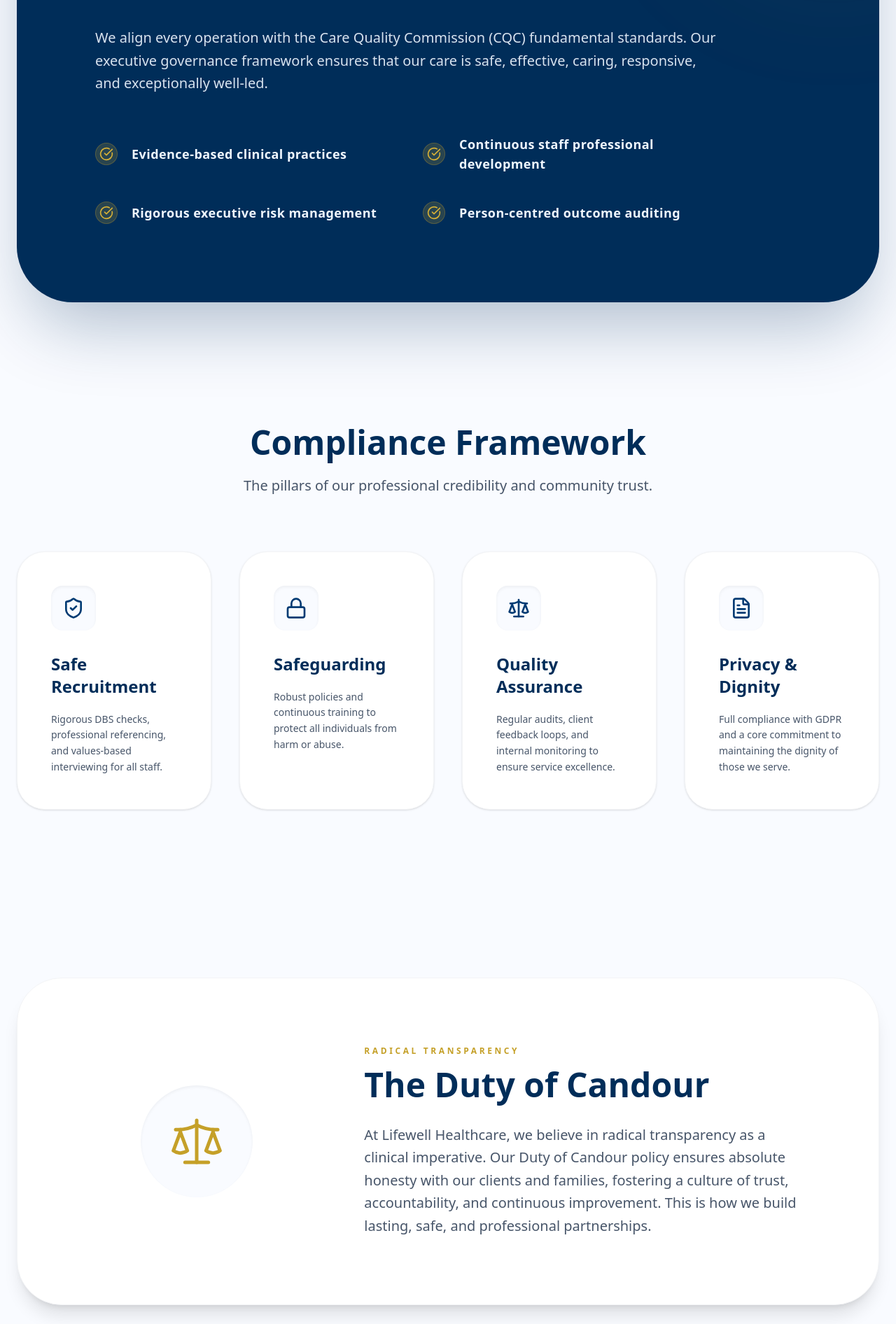
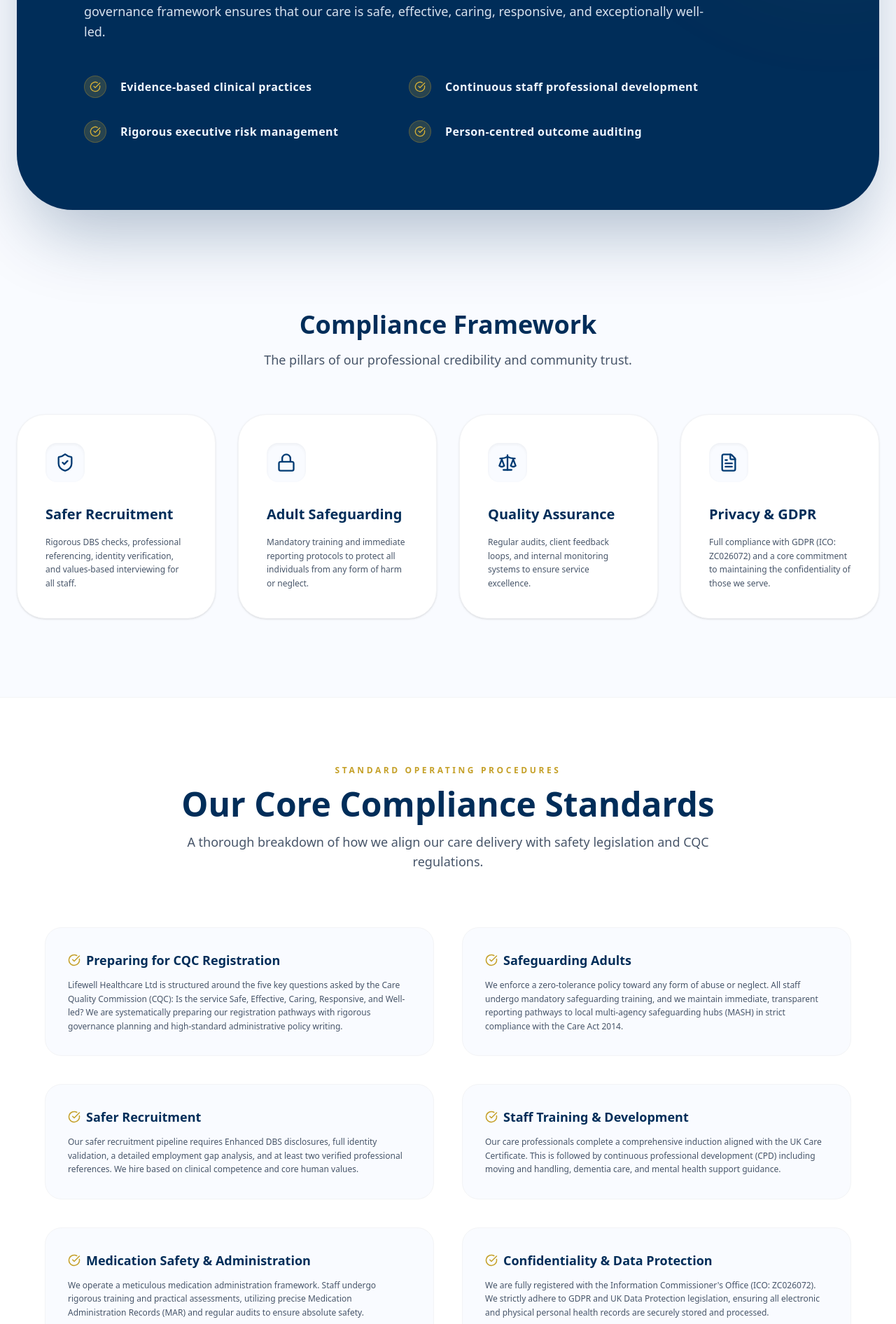
Before and after one commit to osofocarl-web/lifewell-healthcare, a Next.js app: page /compliance in a window 1280 px wide. Shown: the part 905-2797 px from the top of the page at 70% size. Built offline with nearby package versions, Linux system fonts and the light colour scheme.

Commit message:
fix: src/app/compliance/page.tsx

```diff
--- a/src/app/compliance/page.tsx
+++ b/src/app/compliance/page.tsx
@@ -2,29 +2,76 @@
 
 import React from "react";
 import { motion } from "framer-motion";
-import { ShieldCheck, Scale, FileText, Lock, CheckCircle } from "lucide-react";
+import { ShieldCheck, Scale, FileText, Lock, CheckCircle, Award, ShieldAlert, Heart, GraduationCap } from "lucide-react";
 
 const principles = [
   {
-    title: "Safe Recruitment",
-    desc: "Rigorous DBS checks, professional referencing, and values-based interviewing for all staff.",
+    title: "Safer Recruitment",
+    desc: "Rigorous DBS checks, professional referencing, identity verification, and values-based interviewing for all staff.",
     icon: ShieldCheck
   },
   {
-    title: "Safeguarding",
-    desc: "Robust policies and continuous training to protect all individuals from harm or abuse.",
+    title: "Adult Safeguarding",
+    desc: "Mandatory training and immediate reporting protocols to protect all individuals from any form of harm or neglect.",
     icon: Lock
   },
   {
     title: "Quality Assurance",
-    desc: "Regular audits, client feedback loops, and internal monitoring to ensure service excellence.",
+    desc: "Regular audits, client feedback loops, and internal monitoring systems to ensure service excellence.",
     icon: Scale
   },
   {
-    title: "Privacy & Dignity",
-    desc: "Full compliance with GDPR and a core commitment to maintaining the dignity of those we serve.",
+    title: "Privacy & GDPR",
+    desc: "Full compliance with GDPR (ICO: ZC026072) and a core commitment to maintaining the confidentiality of those we serve.",
     icon: FileText
   },
+];
+
+const complianceAreas = [
+  {
+    title: "Preparing for CQC Registration",
+    desc: "Lifewell Healthcare Ltd is structured around the five key questions asked by the Care Quality Commission (CQC): Is the service Safe, Effective, Caring, Responsive, and Well-led? We are systematically preparing our registration pathways with rigorous governance planning and high-standard administrative policy writing."
+  },
+  {
+    title: "Safeguarding Adults",
+    desc: "We enforce a zero-tolerance policy toward any form of abuse or neglect. All staff undergo mandatory safeguarding training, and we maintain immediate, transparent reporting pathways to local multi-agency safeguarding hubs (MASH) in strict compliance with the Care Act 2014."
+  },
+  {
+    title: "Safer Recruitment",
+    desc: "Our safer recruitment pipeline requires Enhanced DBS disclosures, full identity validation, a detailed employment gap analysis, and at least two verified professional references. We hire based on clinical competence and core human values."
+  },
+  {
+    title: "Staff Training & Development",
+    desc: "Our care professionals complete a comprehensive induction aligned with the UK Care Certificate. This is followed by continuous professional development (CPD) including moving and handling, dementia care, and mental health support guidance."
+  },
+  {
+    title: "Medication Safety & Administration",
+    desc: "We operate a meticulous medication administration framework. Staff undergo rigorous training and practical assessments, utilizing precise Medication Administration Records (MAR) and regular audits to ensure absolute safety."
+  },
+  {
+    title: "Confidentiality & Data Protection",
+    desc: "We are fully registered with the Information Commissioner's Office (ICO: ZC026072). We strictly adhere to GDPR and UK Data Protection legislation, ensuring all electronic and physical personal health records are securely stored and processed."
+  },
+  {
+    title: "Complaints & Transparent Feedback",
+    desc: "We view feedback as a crucial mechanism for growth. We maintain a clear, transparent, and structured complaints procedure, ensuring all feedback is acknowledged immediately, investigated thoroughly, and resolved with care and candour."
+  },
+  {
+    title: "Quality Assurance & Internal Audits",
+    desc: "Our clinical governance requires monthly and quarterly audits of care plans, medication sheets, and staff files. These internal audits are combined with regular client satisfaction surveys to foster a culture of continuous improvement."
+  },
+  {
+    title: "Proactive Risk Management",
+    desc: "Before any care begins, we perform detailed environmental and physical risk assessments. These assessments are designed to maximize personal independence while managing safety, fall risks, and mobility hazards proactively."
+  },
+  {
+    title: "Person-Centred Care Planning",
+    desc: "Every individual receives a bespoke care package co-produced with them and their family. Our care plans recognize personal preferences, life stories, dietary choices, and religious routines, ensuring support remains personal."
+  },
+  {
+    title: "Clinical Oversight",
+    desc: "Under the leadership of Ida Acquah, our HCPC-registered Lead Occupational Therapist, all care plans are developed and reviewed with clinical precision. We focus on physical rehabilitation, cognitive stimulation, and functional independence."
+  }
 ];
 
 export default function CompliancePage() {
@@ -40,23 +87,23 @@ export default function CompliancePage() {
           <h1 className="text-6xl md:text-8xl font-outfit mb-10 text-brand-blue-dark leading-tight">
             Governance, <span className="text-brand-blue">Safety</span> & Excellence
           </h1>
-          <p className="text-2xl text-text-muted max-w-4xl mx-auto leading-relaxed font-medium">
-            Lifewell Healthcare Ltd is built on a foundation of uncompromising safety. We are currently preparing for CQC-regulated operations, adhering to the highest UK standards of clinical governance.
+          <p className="text-xl text-text-muted max-w-4xl mx-auto leading-relaxed font-medium">
+            Lifewell Healthcare Ltd is built on a foundation of uncompromising safety. We are currently preparing for CQC-regulated operations, adhering to the highest UK standards of clinical governance and professional transparency.
           </p>
         </motion.div>
       </section>
 
       {/* CQC Banner */}
-      <section className="container mx-auto px-6 mb-32">
-        <div className="bg-brand-blue-dark rounded-[5rem] p-16 lg:p-28 text-white relative overflow-hidden shadow-[0_50px_100px_-20px_rgba(0,45,89,0.3)]">
+      <section className="container mx-auto px-6 mb-24">
+        <div className="bg-brand-blue-dark rounded-[5rem] p-12 lg:p-24 text-white relative overflow-hidden shadow-[0_50px_100px_-20px_rgba(0,45,89,0.3)]">
           <div className="absolute top-0 right-0 w-96 h-96 bg-brand-gold/10 rounded-full blur-[100px] -mr-32 -mt-32"></div>
           <div className="relative z-10 max-w-4xl">
             <span className="text-brand-gold-soft font-black uppercase tracking-[0.3em] text-sm mb-6 block">Our Regulatory Commitment</span>
-            <h2 className="text-5xl md:text-6xl font-outfit mb-10 leading-tight">Right Support, Right Care, <span className="text-brand-gold-soft">Right Culture</span></h2>
-            <p className="text-xl text-blue-50/90 mb-14 leading-relaxed font-medium">
+            <h2 className="text-4xl md:text-5xl font-outfit mb-10 leading-tight">Right Support, Right Care, <span className="text-brand-gold-soft">Right Culture</span></h2>
+            <p className="text-lg text-blue-50/90 mb-12 leading-relaxed font-medium">
               We align every operation with the Care Quality Commission (CQC) fundamental standards. Our executive governance framework ensures that our care is safe, effective, caring, responsive, and exceptionally well-led.
             </p>
-            <div className="grid grid-cols-1 md:grid-cols-2 gap-10">
+            <div className="grid grid-cols-1 md:grid-cols-2 gap-8">
               {[
                 "Evidence-based clinical practices",
                 "Continuous staff professional development",
@@ -65,9 +112,9 @@ export default function CompliancePage() {
               ].map((item, i) => (
                 <div key={i} className="flex items-center gap-5 text-blue-50">
                   <div className="w-8 h-8 rounded-full bg-brand-gold/20 flex items-center justify-center shrink-0 border border-brand-gold/30">
-                    <CheckCircle className="text-brand-gold-soft" size={20} />
+                    <CheckCircle className="text-brand-gold-soft" size={16} />
                   </div>
-                  <span className="text-lg font-bold tracking-wide">{item}</span>
+                  <span className="text-base font-bold tracking-wide">{item}</span>
                 </div>
               ))}
             </div>
@@ -76,36 +123,59 @@ export default function CompliancePage() {
       </section>
 
       {/* Principles Grid */}
-      <section className="container mx-auto px-6 py-12 mb-24">
-        <div className="text-center mb-20">
-          <h2 className="text-5xl font-outfit mb-6 text-brand-blue-dark">Compliance Framework</h2>
-          <p className="text-xl text-text-muted font-medium">The pillars of our professional credibility and community trust.</p>
+      <section className="container mx-auto px-6 py-12 mb-16">
+        <div className="text-center mb-16">
+          <h2 className="text-4xl font-outfit mb-4 text-brand-blue-dark">Compliance Framework</h2>
+          <p className="text-lg text-text-muted font-medium">The pillars of our professional credibility and community trust.</p>
         </div>
-        <div className="grid grid-cols-1 md:grid-cols-2 lg:grid-cols-4 gap-10">
+        <div className="grid grid-cols-1 md:grid-cols-2 lg:grid-cols-4 gap-8">
           {principles.map((item, i) => (
-            <div key={i} className="bg-white p-12 rounded-[2.5rem] border border-gray-100 shadow-sm card-hover-premium transition-premium">
-              <div className="w-16 h-16 bg-brand-bg rounded-2xl flex items-center justify-center text-brand-blue mb-8 shadow-inner">
-                <item.icon size={32} />
+            <div key={i} className="bg-white p-10 rounded-[2.5rem] border border-gray-100 shadow-sm card-hover-premium transition-premium">
+              <div className="w-14 h-14 bg-brand-bg rounded-2xl flex items-center justify-center text-brand-blue mb-8 shadow-inner">
+                <item.icon size={28} />
               </div>
-              <h3 className="text-2xl font-bold mb-5 text-brand-blue-dark">{item.title}</h3>
-              <p className="text-sm text-text-muted leading-relaxed font-medium">{item.desc}</p>
+              <h3 className="text-xl font-bold mb-4 text-brand-blue-dark">{item.title}</h3>
+              <p className="text-xs text-text-muted leading-relaxed font-medium">{item.desc}</p>
             </div>
           ))}
         </div>
       </section>
 
+      {/* Detailed Standards */}
+      <section className="bg-white py-24 border-y border-gray-100">
+        <div className="container mx-auto px-6">
+          <div className="text-center max-w-3xl mx-auto mb-20">
+            <span className="text-brand-gold font-black uppercase tracking-[0.3em] text-xs mb-4 block">Standard Operating Procedures</span>
+            <h2 className="text-4xl md:text-5xl font-outfit text-brand-blue-dark">Our Core Compliance Standards</h2>
+            <p className="text-lg text-text-muted mt-4 font-medium">A thorough breakdown of how we align our care delivery with safety legislation and CQC regulations.</p>
+          </div>
+
+          <div className="grid grid-cols-1 lg:grid-cols-2 gap-10 max-w-6xl mx-auto">
+            {complianceAreas.map((area, index) => (
+              <div key={index} className="p-8 rounded-3xl bg-brand-bg border border-gray-100 hover:shadow-lg transition-premium">
+                <h4 className="text-lg font-bold text-brand-blue-dark mb-3 flex items-center gap-2">
+                  <CheckCircle size={18} className="text-brand-gold shrink-0" />
+                  {area.title}
+                </h4>
+                <p className="text-xs text-text-muted leading-relaxed font-medium">{area.desc}</p>
+              </div>
+            ))}
+          </div>
+        </div>
+      </section>
+
       {/* Duty of Candour */}
       <section className="container mx-auto px-6 py-24">
-        <div className="bg-white rounded-[4rem] p-16 lg:p-24 border border-gray-100 shadow-xl flex flex-col lg:flex-row items-center gap-20">
+        <div className="bg-white rounded-[4rem] p-12 lg:p-24 border border-gray-100 shadow-xl flex flex-col lg:flex-row items-center gap-16">
           <div className="lg:w-1/3 text-brand-blue flex justify-center">
-             <div className="w-40 h-40 bg-brand-bg rounded-full flex items-center justify-center shadow-inner">
-               <Scale size={80} strokeWidth={1.5} className="text-brand-gold" />
+            <div className="w-36 h-36 bg-brand-bg rounded-full flex items-center justify-center shadow-inner">
+              <Scale size={72} strokeWidth={1.5} className="text-brand-gold" />
             </div>
           </div>
           <div className="lg:w-2/3 text-center lg:text-left">
             <span className="text-brand-gold font-black uppercase tracking-[0.3em] text-xs mb-4 block">Radical Transparency</span>
-             <h3 className="text-4xl md:text-5xl font-bold mb-8 text-brand-blue-dark">The Duty of Candour</h3>
-             <p className="text-xl text-text-muted leading-relaxed font-medium">
+            <h3 className="text-4xl font-bold mb-6 text-brand-blue-dark">The Duty of Candour</h3>
+            <p className="text-lg text-text-muted leading-relaxed font-medium">
               At Lifewell Healthcare, we believe in radical transparency as a clinical imperative. Our Duty of Candour policy ensures absolute honesty with our clients and families, fostering a culture of trust, accountability, and continuous improvement. This is how we build lasting, safe, and professional partnerships.
             </p>
           </div>
```
Lines whose indentation alone changed are shown as unchanged.
